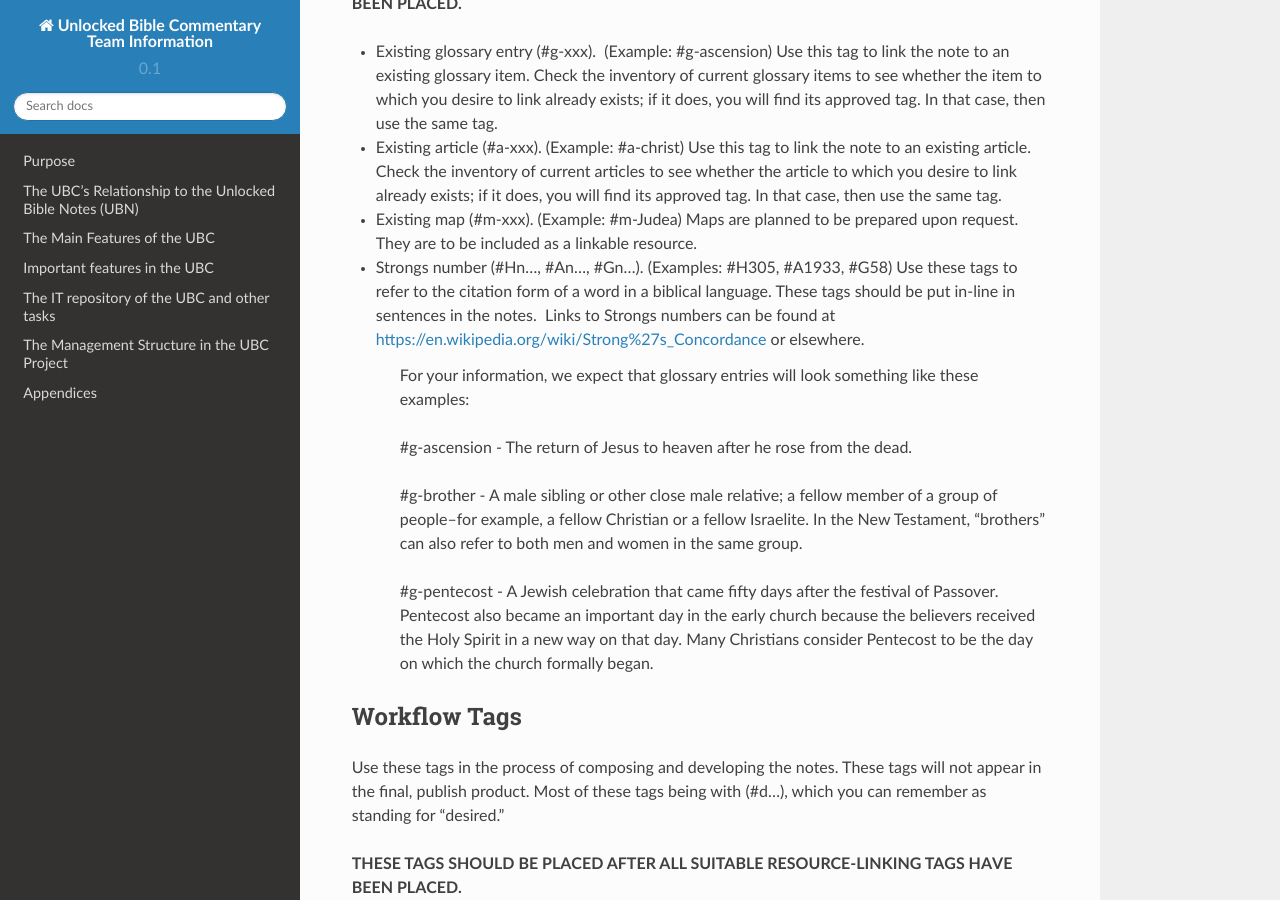
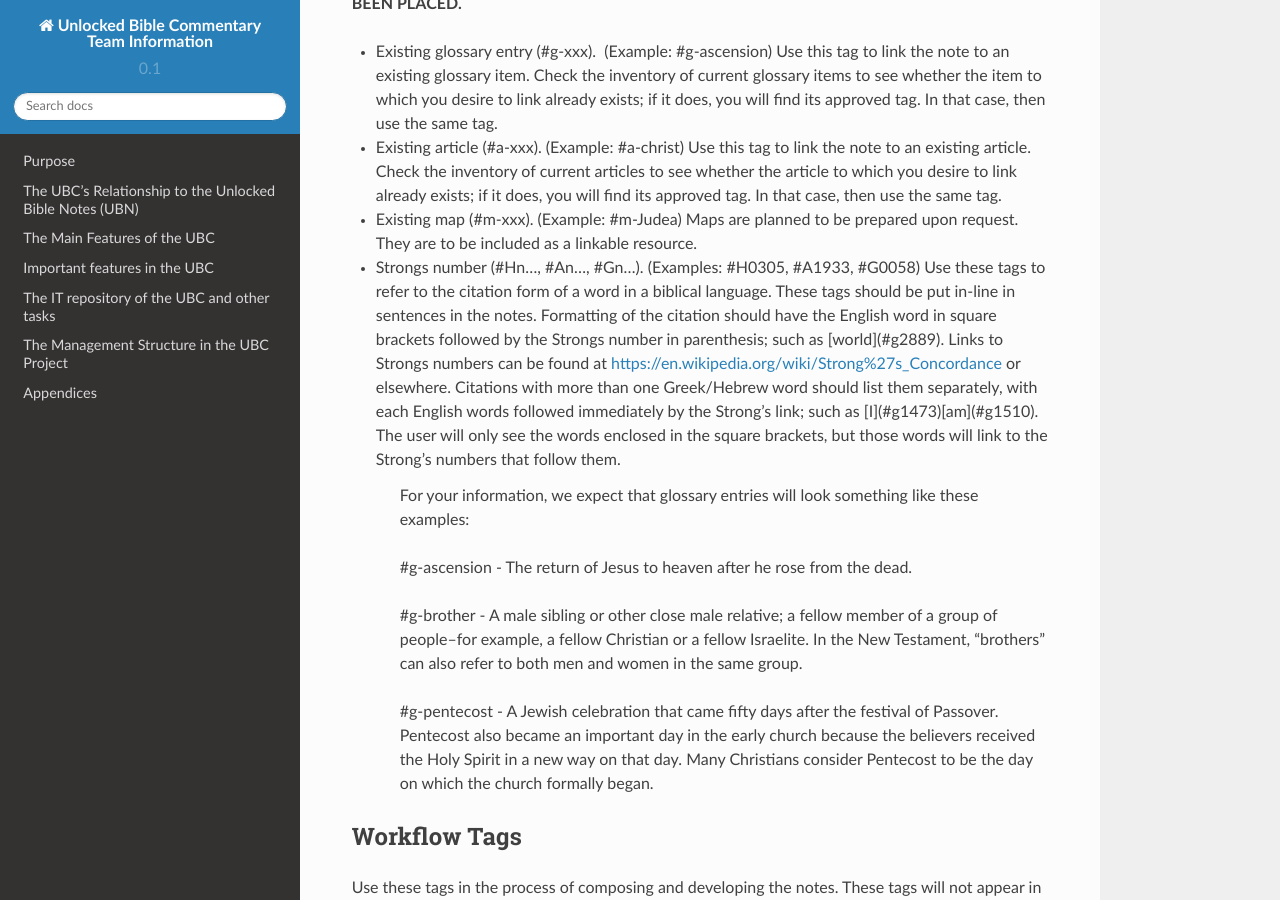
Before and after one commit to unfoldingWord-dev/Unlocked-Bible-Commentary-Info, a Sphinx documentation site: the page built from docs/tagging.rst, in a window 1280 px wide and 900 px high, scrolled down 1872 px. Built offline with Sphinx 7.4.7 and the Read the Docs theme 2.0.0, drawn with Linux system fonts in a browser that asks for light colours.

Commit message:
updated information about Strongs numbers - 4-digit

```diff
--- a/docs/tagging.rst
+++ b/docs/tagging.rst
@@ -49,7 +49,7 @@ These tags allow the writer to link notes to other project resources, i.e., glos
 - Existing glossary entry (#g-xxx).  (Example: #g-ascension) Use this tag to link the note to an existing glossary item. Check the inventory of current glossary items to see whether the item to which you desire to link already exists; if it does, you will find its approved tag. In that case, then use the same tag.
 - Existing article (#a-xxx). (Example: #a-christ) Use this tag to link the note to an existing article. Check the inventory of current articles to see whether the article to which you desire to link already exists; if it does, you will find its approved tag. In that case, then use the same tag.
 - Existing map (#m-xxx). (Example: #m-Judea) Maps are planned to be prepared upon request. They are to be included as a linkable resource.
-- Strongs number (#Hn..., #An..., #Gn...). (Examples: #H305, #A1933, #G58) Use these tags to refer to the citation form of a word in a biblical language. These tags should be put in-line in sentences in the notes.  Links to Strongs numbers can be found at https://en.wikipedia.org/wiki/Strong%27s_Concordance or elsewhere.
+- Strongs number (#Hn..., #An..., #Gn...). (Examples: #H0305, #A1933, #G0058) Use these tags to refer to the citation form of a word in a biblical language. These tags should be put in-line in sentences in the notes.  Formatting of the citation should have the English word in square brackets followed by the Strongs number in parenthesis; such as [world](#g2889). Links to Strongs numbers can be found at https://en.wikipedia.org/wiki/Strong%27s_Concordance or elsewhere. Citations with more than one Greek/Hebrew word should list them separately, with each English words followed immediately by the Strong’s link; such as [I](#g1473)[am](#g1510). The user will only see the words enclosed in the square brackets, but those words will link to the Strong’s numbers that follow them.
 
 
     For your information, we expect that glossary entries will look something like these examples:
```
